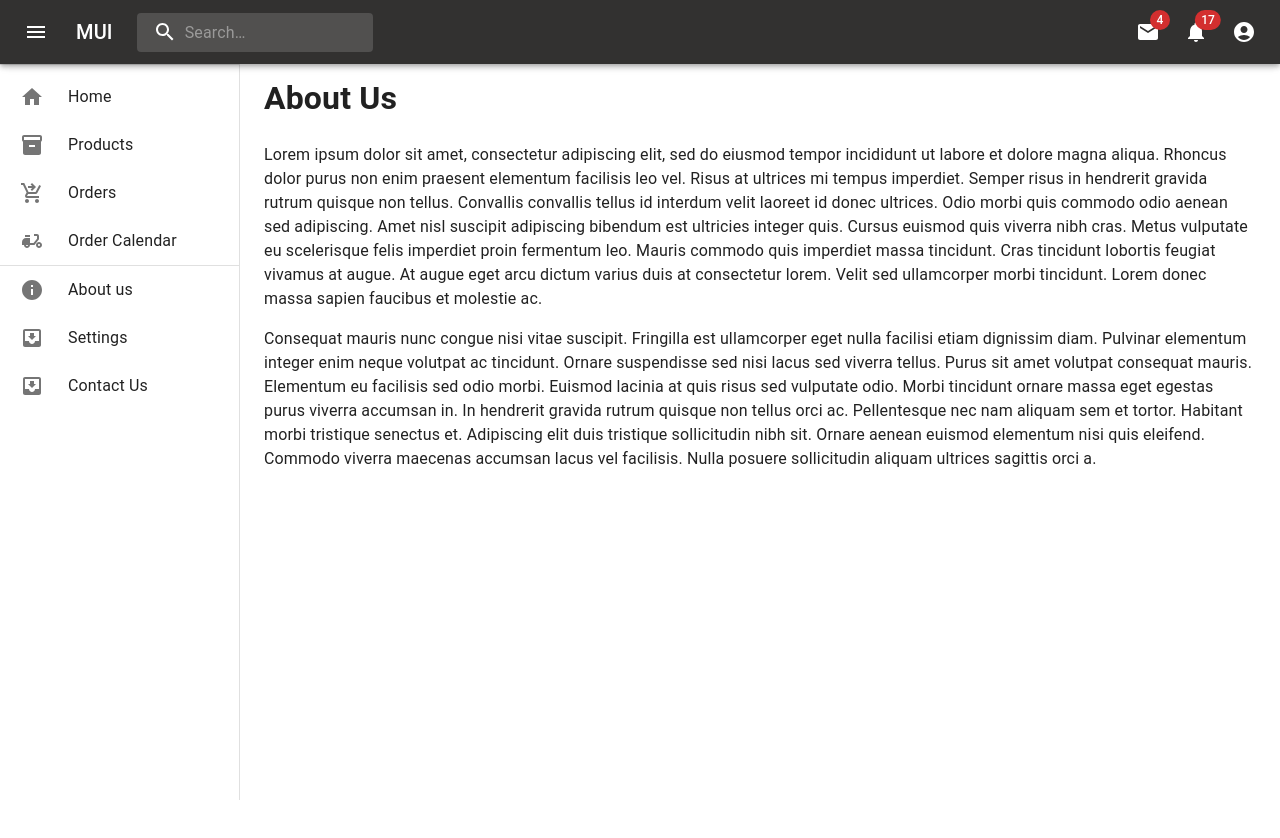
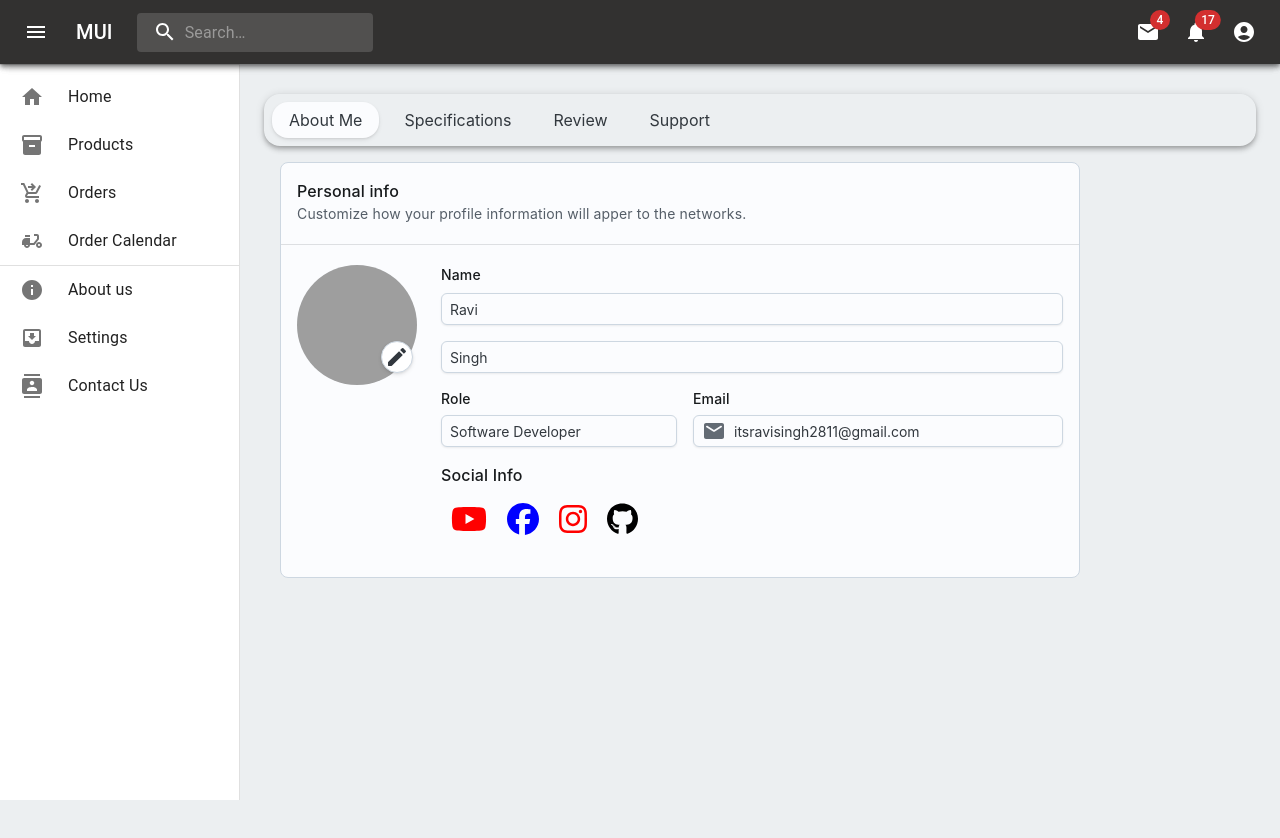
Before and after one commit to ravisingh2811/erp1-system, a React (Vite) app: page /about in a window 1280 px wide. Shown: the top 838 px of the page. Before the commit the page ends 800 px from the top, so only its background shows below. Built offline with nearby package versions, Linux system fonts and the light colour scheme; grey boxes are pictures that could not be loaded.

Commit message:
done with profile and contact

```diff
--- a/package.json
+++ b/package.json
@@ -5,10 +5,12 @@
   "dependencies": {
     "@emotion/react": "^11.11.4",
     "@emotion/styled": "^11.11.0",
+    "@fortawesome/free-brands-svg-icons": "^6.5.1",
+    "@fortawesome/react-fontawesome": "^0.2.0",
     "@heroicons/react": "^2.1.1",
     "@material-tailwind/react": "^2.1.9",
     "@mui/icons-material": "^5.15.12",
-    "@mui/material": "^5.15.12",
+    "@mui/joy": "^5.0.0-beta.30",
     "@testing-library/jest-dom": "^5.16.5",
     "@testing-library/react": "^13.4.0",
     "@testing-library/user-event": "^14.4.3",
--- a/src/component/sidebar.jsx
+++ b/src/component/sidebar.jsx
@@ -17,6 +17,7 @@ import { useNavigate } from "react-router-dom";
 import { useAppStore } from "../appStore";
 import HomeIcon from "@mui/icons-material/Home";
 import InfoIcon from '@mui/icons-material/Info';
+import ContactsIcon from '@mui/icons-material/Contacts';
 import DeliveryDiningIcon from '@mui/icons-material/DeliveryDining';
 import InventoryIcon from "@mui/icons-material/Inventory";
 import ShoppingCartCheckoutIcon from '@mui/icons-material/ShoppingCartCheckout';
@@ -256,7 +257,7 @@ export default function Sidebar() {
                   justifyContent: "center",
                 }}
               >
-                {<InboxIcon />}
+                {<ContactsIcon />}
               </ListItemIcon>
               <ListItemText
                 primary="Contact Us"
--- a/src/pages/About.jsx
+++ b/src/pages/About.jsx
@@ -1,49 +1,59 @@
-import React from 'react';
-import Sidebar from '../component/sidebar';
-import Typography from '@mui/material/Typography';
-import Box from '@mui/material/Box';
-import Navbar from '../component/Navbar';
+import React from "react";
+import Sidebar from "../component/sidebar";
+import Tabs from "@mui/joy/Tabs";
+import TabList from "@mui/joy/TabList";
+import TabPanel from "@mui/joy/TabPanel";
+import Typography from "@mui/joy/Typography";
+import Tab, { tabClasses } from "@mui/joy/Tab";
+import Box from "@mui/material/Box";
+import Navbar from "../component/Navbar";
+import Profile from "../tabs/Profile";
 
-function About(){
-    return(
-       <>
-       <Navbar/>
-       <Box sx={{display : "flex"}}>
-       <Sidebar/>
-        <Box component="main" sx={{ flexGrow: 1, p: 3 }}>
-        <h1 style={{ marginTop: '50px'}} > About Us</h1>
-        <Typography paragraph>
-          Lorem ipsum dolor sit amet, consectetur adipiscing elit, sed do eiusmod
-          tempor incididunt ut labore et dolore magna aliqua. Rhoncus dolor purus non
-          enim praesent elementum facilisis leo vel. Risus at ultrices mi tempus
-          imperdiet. Semper risus in hendrerit gravida rutrum quisque non tellus.
-          Convallis convallis tellus id interdum velit laoreet id donec ultrices.
-          Odio morbi quis commodo odio aenean sed adipiscing. Amet nisl suscipit
-          adipiscing bibendum est ultricies integer quis. Cursus euismod quis viverra
-          nibh cras. Metus vulputate eu scelerisque felis imperdiet proin fermentum
-          leo. Mauris commodo quis imperdiet massa tincidunt. Cras tincidunt lobortis
-          feugiat vivamus at augue. At augue eget arcu dictum varius duis at
-          consectetur lorem. Velit sed ullamcorper morbi tincidunt. Lorem donec massa
-          sapien faucibus et molestie ac.
-        </Typography>
-        <Typography paragraph>
-          Consequat mauris nunc congue nisi vitae suscipit. Fringilla est ullamcorper
-          eget nulla facilisi etiam dignissim diam. Pulvinar elementum integer enim
-          neque volutpat ac tincidunt. Ornare suspendisse sed nisi lacus sed viverra
-          tellus. Purus sit amet volutpat consequat mauris. Elementum eu facilisis
-          sed odio morbi. Euismod lacinia at quis risus sed vulputate odio. Morbi
-          tincidunt ornare massa eget egestas purus viverra accumsan in. In hendrerit
-          gravida rutrum quisque non tellus orci ac. Pellentesque nec nam aliquam sem
-          et tortor. Habitant morbi tristique senectus et. Adipiscing elit duis
-          tristique sollicitudin nibh sit. Ornare aenean euismod elementum nisi quis
-          eleifend. Commodo viverra maecenas accumsan lacus vel facilisis. Nulla
-          posuere sollicitudin aliquam ultrices sagittis orci a.
-        </Typography>
-       </Box>
-      </Box>
-     </>
-
-    )
+function About() {
+  return (
+    <>
+      <div className="bgcolor">
+        <Navbar />
+        <Box height={70} />
+        <Box sx={{ display: "flex" }}>
+          <Sidebar />
+          <Box component="main" sx={{ flexGrow: 1, p: 3 }}>
+            <Tabs
+              aria-label="tabs"
+              defaultValue={0}
+              sx={{ bgcolor: "transparent" }}
+            >
+              <TabList
+                disableUnderline
+                sx={{
+                  p: 0.5,
+                  gap: 1,
+                  borderRadius: "xl",
+                  backgroundColor:"#ede7e700",
+                  padding:1,
+                  boxShadow: "0px 2px 4px -1px rgba(0,0,0,0.2), 0px 4px 5px 0px rgba(0,0,0,0.14), 0px 1px 10px 0px rgba(0,0,0,0.12)",
+                 // bgcolor: "background.level1",
+                  [`& .${tabClasses.root}[aria-selected="true"]`]: {
+                    boxShadow: "sm",
+                    borderRadius:"xl",
+                    bgcolor: "background.surface",
+                  },
+                }}
+              >
+                <Tab disableIndicator>About Me</Tab>
+                <Tab disableIndicator>Specifications</Tab>
+                <Tab disableIndicator>Review</Tab>
+                <Tab disableIndicator>Support</Tab>
+              </TabList>
+              <TabPanel value={0}>
+                <Profile/>
+              </TabPanel>
+            </Tabs>
+          </Box>
+        </Box>
+      </div>
+    </>
+  );
 }
 
 export default About;
--- a/src/pages/Contact.jsx
+++ b/src/pages/Contact.jsx
@@ -1,49 +1,107 @@
-import React from 'react';
-import Sidebar from '../component/sidebar';
-import Typography from '@mui/material/Typography';
-import Box from '@mui/material/Box';
-import Navbar from '../component/Navbar';
+import React from "react";
+import Sidebar from "../component/sidebar";
+import Typography from "@mui/material/Typography";
+import Box from "@mui/material/Box";
+import Navbar from "../component/Navbar";
+import Card from "@mui/material/Card";
+import CardHeader from "@mui/material/CardHeader";
+import CardContent from "@mui/material/CardContent";
+import TextField from "@mui/material/TextField";
+import Button from "@mui/material/Button";
 
-function Contact(){
-    return(
-       <>
-       <Navbar/>
-       <Box sx={{display : "flex"}}>
-       <Sidebar/>
+function Contact() {
+  return (
+    <>
+      <Navbar />
+      <Box sx={{ display: "flex" }}>
+        <Sidebar />
         <Box component="main" sx={{ flexGrow: 1, p: 3 }}>
-        <h1 style={{ marginTop: '50px'}} > Contact us</h1>
-        <Typography paragraph>
-          Lorem ipsum dolor sit amet, consectetur adipiscing elit, sed do eiusmod
-          tempor incididunt ut labore et dolore magna aliqua. Rhoncus dolor purus non
-          enim praesent elementum facilisis leo vel. Risus at ultrices mi tempus
-          imperdiet. Semper risus in hendrerit gravida rutrum quisque non tellus.
-          Convallis convallis tellus id interdum velit laoreet id donec ultrices.
-          Odio morbi quis commodo odio aenean sed adipiscing. Amet nisl suscipit
-          adipiscing bibendum est ultricies integer quis. Cursus euismod quis viverra
-          nibh cras. Metus vulputate eu scelerisque felis imperdiet proin fermentum
-          leo. Mauris commodo quis imperdiet massa tincidunt. Cras tincidunt lobortis
-          feugiat vivamus at augue. At augue eget arcu dictum varius duis at
-          consectetur lorem. Velit sed ullamcorper morbi tincidunt. Lorem donec massa
-          sapien faucibus et molestie ac.
-        </Typography>
-        <Typography paragraph>
-          Consequat mauris nunc congue nisi vitae suscipit. Fringilla est ullamcorper
-          eget nulla facilisi etiam dignissim diam. Pulvinar elementum integer enim
-          neque volutpat ac tincidunt. Ornare suspendisse sed nisi lacus sed viverra
-          tellus. Purus sit amet volutpat consequat mauris. Elementum eu facilisis
-          sed odio morbi. Euismod lacinia at quis risus sed vulputate odio. Morbi
-          tincidunt ornare massa eget egestas purus viverra accumsan in. In hendrerit
-          gravida rutrum quisque non tellus orci ac. Pellentesque nec nam aliquam sem
-          et tortor. Habitant morbi tristique senectus et. Adipiscing elit duis
-          tristique sollicitudin nibh sit. Ornare aenean euismod elementum nisi quis
-          eleifend. Commodo viverra maecenas accumsan lacus vel facilisis. Nulla
-          posuere sollicitudin aliquam ultrices sagittis orci a.
-        </Typography>
-       </Box>
+          <Card sx={{ m: 8 }}>
+
+            <CardHeader title={"Contact Us"} subheader={"We're here to help and answer any questions you might have."} sx={{ p: 5, bgcolor: "#f3f4f6" }}>
+            </CardHeader>
+            <CardContent sx={{ p: 5 }}>
+              <div
+                style={{
+                  display: "grid",
+                  gridTemplateColumns: "1fr 1fr",
+                  gap: "1rem",
+                }}
+              >
+                <div
+                  style={{
+                    display: "flex",
+                    flexDirection: "column",
+                    gap: "0.5rem",
+                  }}
+                >
+                  <label htmlFor="first-name">First name</label>
+                  <TextField
+                    id="first-name"
+                    placeholder="Enter your first name"
+                    variant="outlined"
+                  />
+                </div>
+                <div
+                  style={{
+                    display: "flex",
+                    flexDirection: "column",
+                    gap: "0.5rem",
+                  }}
+                >
+                  <label htmlFor="last-name">Last name</label>
+                  <TextField
+                    id="last-name"
+                    placeholder="Enter your last name"
+                    variant="outlined"
+                  />
+                </div>
+              </div>
+              <div
+                style={{
+                  display: "flex",
+                  flexDirection: "column",
+                  gap: "0.5rem",
+                  marginTop: "1rem",
+                }}
+              >
+                <label htmlFor="email">Email</label>
+                <TextField
+                  id="email"
+                  placeholder="Enter your email"
+                  type="email"
+                  variant="outlined"
+                />
+              </div>
+              <div
+                style={{
+                  display: "flex",
+                  flexDirection: "column",
+                  gap: "0.5rem",
+                  marginTop: "1rem",
+                }}
+              >
+                <label htmlFor="message">Message</label>
+                <TextField
+                  id="message"
+                  placeholder="Enter your message"
+                  multiline
+                  rows={4}
+                  variant="outlined"
+                />
+              </div>
+              <Button
+                variant="contained"
+                sx={{ mt: 2, bgcolor: "aliceblue", color: "black" }}
+              >
+                Submit
+              </Button>
+            </CardContent>
+          </Card>
+        </Box>
       </Box>
-     </>
-
-    )
+    </>
+  );
 }
 
 export default Contact;
--- /dev/null
+++ b/src/tabs/Profile.jsx
@@ -0,0 +1,117 @@
+import React from "react";
+import Sidebar from "../component/sidebar";
+import Navbar from "../component/Navbar";
+import Box from "@mui/material/Box";
+import AspectRatio from '@mui/joy/AspectRatio';
+import Button from '@mui/joy/Button';
+import Divider from '@mui/joy/Divider';
+import FormControl from '@mui/joy/FormControl';
+import FormLabel from '@mui/joy/FormLabel';
+
+import Input from '@mui/joy/Input';
+import IconButton from '@mui/joy/IconButton';
+import Stack from '@mui/joy/Stack';
+import Select from '@mui/joy/Select';
+import Option from '@mui/joy/Option';
+import Typography from '@mui/joy/Typography';
+import Card from '@mui/joy/Card';
+import CardActions from '@mui/joy/CardActions';
+import CardOverflow from '@mui/joy/CardOverflow';
+
+import EmailRoundedIcon from '@mui/icons-material/EmailRounded';
+import AccessTimeFilledRoundedIcon from '@mui/icons-material/AccessTimeFilledRounded';
+import EditRoundedIcon from '@mui/icons-material/EditRounded';
+import SocialFlow from "./Socialicon";
+
+function Profile() {
+  return (
+    <>
+      <div className="bgcolor">
+        <Navbar />
+          <Sidebar />
+          <Card style={{ width:100+"vh", minHeight:40+"vh"  }}>
+          <Box sx={{ mb: 1 }}>
+            <Typography level="title-md">Personal info</Typography>
+            <Typography level="body-sm">
+              Customize how your profile information will apper to the networks.
+            </Typography>
+          </Box>
+          <Divider />
+          <Stack
+            direction="row"
+            spacing={3}
+            sx={{ display: { xs: 'none', md: 'flex' }, my: 1 }}
+          >
+            <Stack direction="column" spacing={1}>
+              <AspectRatio
+                ratio="1"
+                maxHeight={300}
+                sx={{ flex: 1, minWidth: 120, borderRadius: '100%' }}
+              >
+                <img
+                  src="https://images.unsplash.com/photo-1535713875002-d1d0cf377fde?auto=format&fit=crop&w=286"
+                  srcSet="https://images.unsplash.com/photo-1535713875002-d1d0cf377fde?auto=format&fit=crop&w=286&dpr=2 2x"
+                  loading="lazy"
+                  alt=""
+                />
+              </AspectRatio>
+              <IconButton
+                aria-label="upload new picture"
+                size="sm"
+                variant="outlined"
+                color="neutral"
+                sx={{
+                  bgcolor: 'background.body',
+                  position: 'absolute',
+                  zIndex: 2,
+                  borderRadius: '50%',
+                  left: 100,
+                  top: 170,
+                  boxShadow: 'sm',
+                }}
+              >
+                <EditRoundedIcon />
+              </IconButton>
+            </Stack>
+            <Stack spacing={2} sx={{ flexGrow: 1 }}>
+              <Stack spacing={1}>
+                <FormLabel>Name</FormLabel>
+                <FormControl
+                  sx={{ display: { sm: 'flex-column', md: 'flex-row' }, gap: 2 }}
+                >
+                  <Input size="sm" placeholder="First name" defaultValue={"Ravi"} />
+                  <Input size="sm" placeholder="Last name" defaultValue={"Singh"} sx={{ flexGrow: 1 }} />
+                </FormControl>
+              </Stack>
+              <Stack direction="row" spacing={2}>
+                <FormControl>
+                  <FormLabel>Role</FormLabel>
+                  <Input size="sm" defaultValue="Software Developer" />
+                </FormControl>
+                <FormControl sx={{ flexGrow: 1 }}>
+                  <FormLabel>Email</FormLabel>
+                  <Input
+                    size="sm"
+                    type="email"
+                    startDecorator={<EmailRoundedIcon />}
+                    placeholder="email"
+                    defaultValue="itsravisingh2811@gmail.com"
+                    sx={{ flexGrow: 1 }}
+                  />
+                </FormControl>
+              </Stack>
+              <div>
+              <Typography level="title-md">Social Info</Typography>
+               <SocialFlow/>
+              </div>
+            </Stack>
+          </Stack>
+
+        </Card>
+
+      </div>
+    </>
+  );
+}
+
+export default Profile;
--- /dev/null
+++ b/src/tabs/Socialicon.jsx
@@ -0,0 +1,46 @@
+import React from "react";
+import { FontAwesomeIcon } from "@fortawesome/react-fontawesome";
+import {
+  faYoutube,
+  faFacebook,
+  faTwitter,
+  faInstagram,
+  faGithub,
+} from "@fortawesome/free-brands-svg-icons";
+
+export default function SocialFlow() {
+  return (
+    <div>
+      <p className="social-container" style={{}}>
+        <a
+          href="https://www.youtube.com/c/jamesqquick"
+          className="youtube social"
+          style={{ color: "red", margin: 10 + "px" }}
+        >
+          <FontAwesomeIcon icon={faYoutube} size="2x" />
+        </a>
+        <a
+          href="https://www.facebook.com/learnbuildteach/"
+          className="facebook social"
+          style={{ color: "blue", margin: 10 + "px" }}
+        >
+          <FontAwesomeIcon icon={faFacebook} size="2x" />
+        </a>
+        <a
+          style={{ color: "red", margin: 10 + "px" }}
+          href="http://www.instagram.com/larnbuildteach"
+          className="instagram social"
+        >
+          <FontAwesomeIcon icon={faInstagram} size="2x" />
+        </a>
+        <a
+          style={{ color: "black", margin: 10 + "px" }}
+          href="https://github.com/ravisingh2811/"
+          className="twitter social"
+        >
+          <FontAwesomeIcon icon={faGithub} size="2x" />
+        </a>
+      </p>
+    </div>
+  );
+}
```
Also changed, not shown: 1 other file (tests, documents, lock files or other folders).
